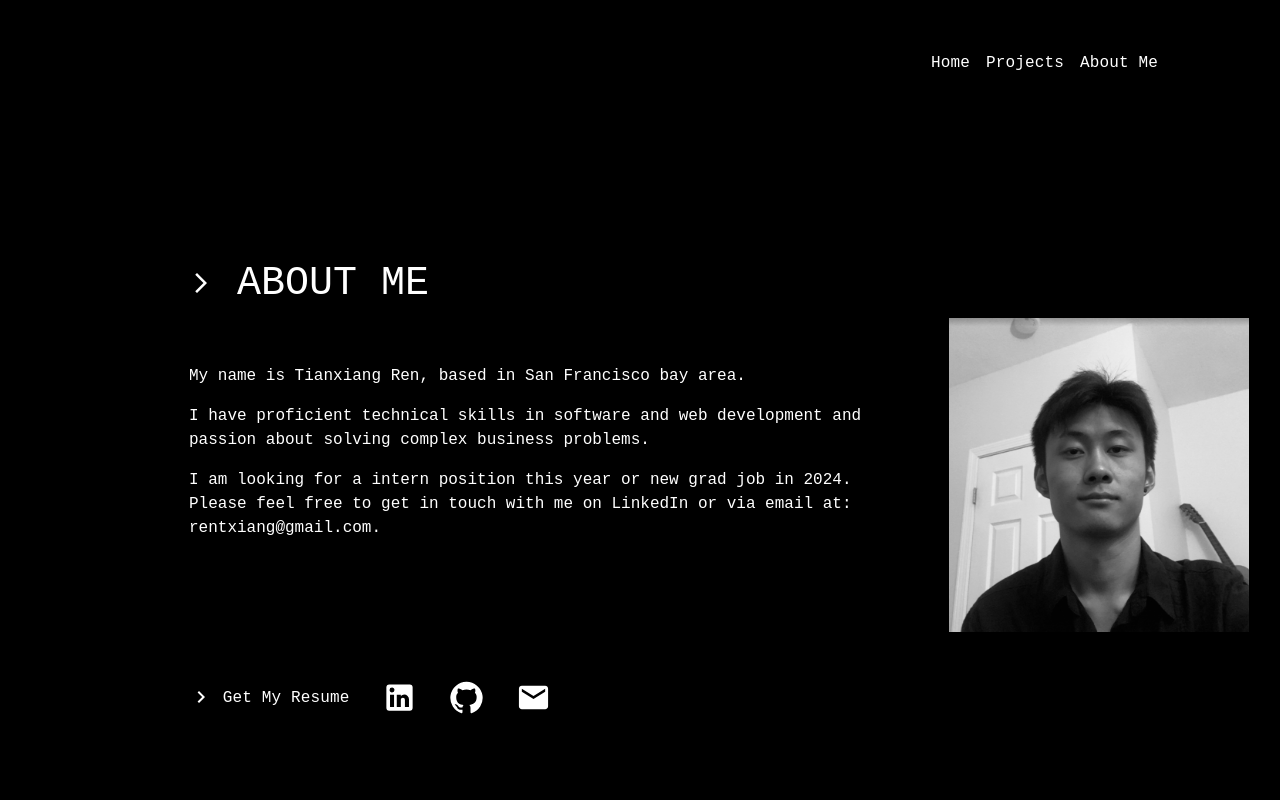
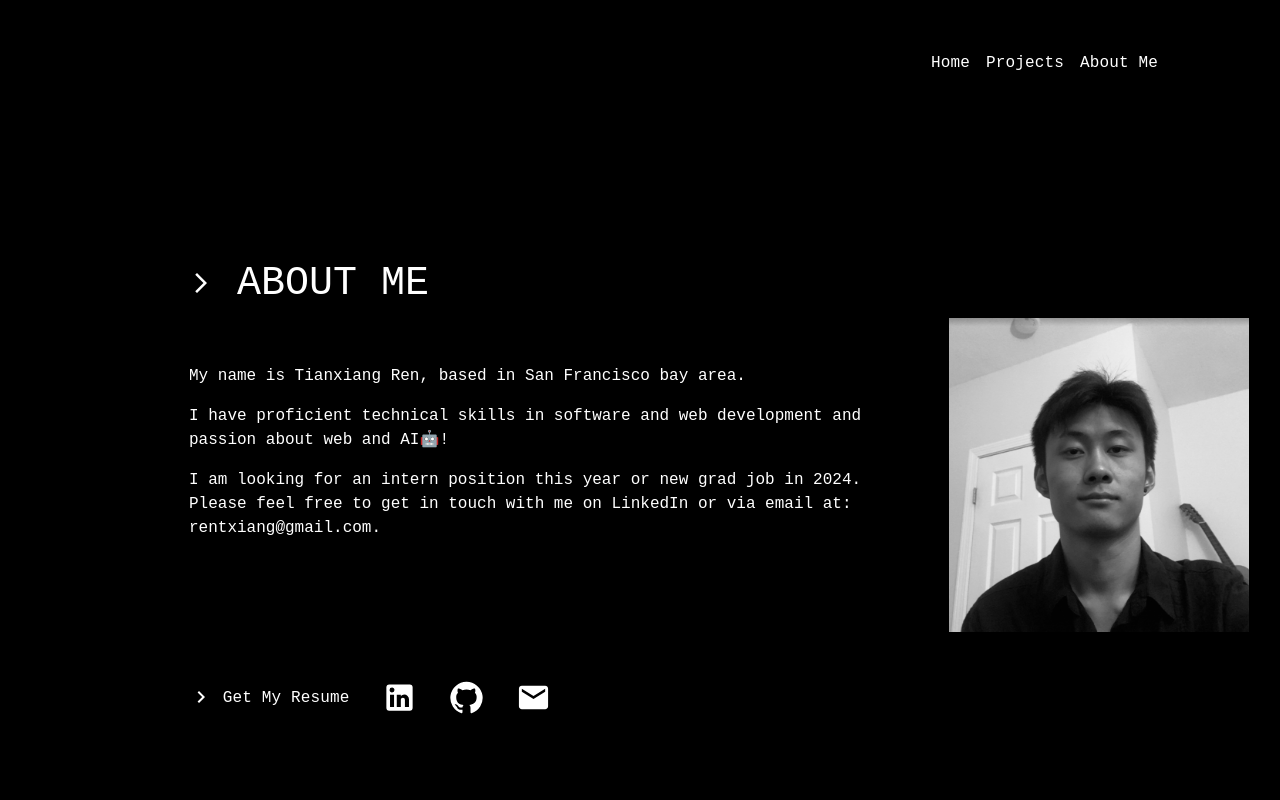
Before and after one commit to rentxiang/Portfolio, a React (Create React App) app in the folder client/: page /me in a window 1280 px wide. Shown: the top 800 px of the page. Built offline with nearby package versions, Linux system fonts and the light colour scheme; a web font is replaced by a local one.

Commit message:
updated ME

```diff
--- a/client/src/pages/Me.jsx
+++ b/client/src/pages/Me.jsx
@@ -102,9 +102,9 @@ function Me() {
           <br/>
 
           <p className='intro'style={{ textAlign: 'left' }}>My name is Tianxiang Ren, based in San Francisco bay area.  </p>
-          <p className='intro'style={{ textAlign: 'left' }}>I have proficient technical skills in software and web development and passion about solving complex business problems. <br/> </p>
+          <p className='intro'style={{ textAlign: 'left' }}>I have proficient technical skills in software and web development and passion about web and AI🤖️! <br/> </p>
           {/* <p className='intro' style={{ textAlign: 'left' }}>Inspired by Blade Runner. I am passinate about web development and believe that AI is the next future</p> */}
-          <p className='intro'style={{ textAlign: 'left' }}>I am looking for a intern position this year or new grad job in 2024. Please feel free to get in touch with me on LinkedIn or via email at: rentxiang@gmail.com.</p>
+          <p className='intro'style={{ textAlign: 'left' }}>I am looking for an intern position this year or new grad job in 2024. Please feel free to get in touch with me on LinkedIn or via email at: rentxiang@gmail.com.</p>
             <div>
             <br/>
             <div style={{ textAlign: 'left', marginTop:100 }}>
```
